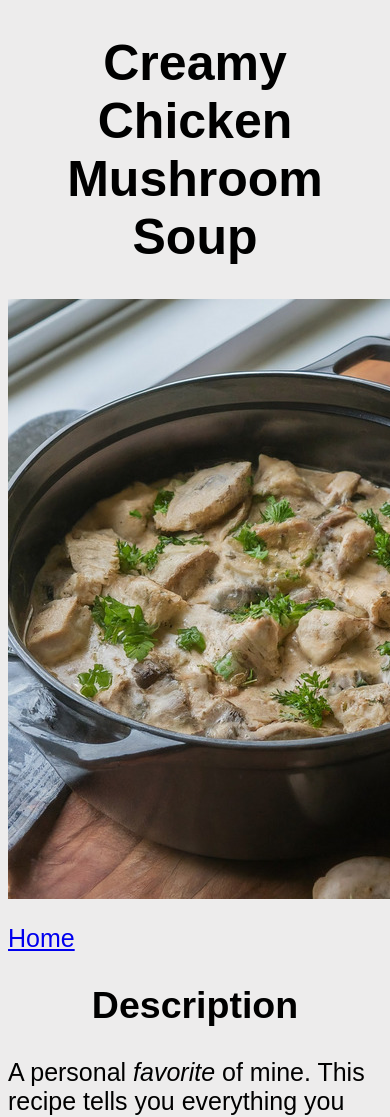
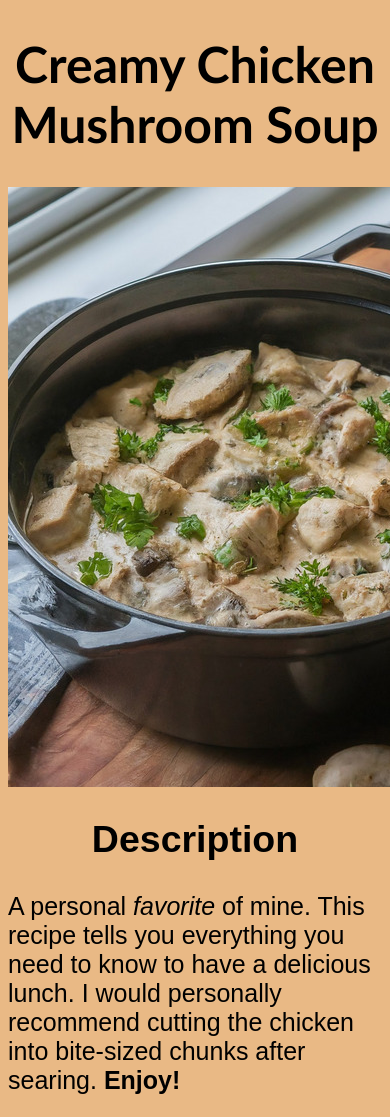
Before and after one commit to Julian-Bazo/odin-recipes, a plain HTML site: page recipes/mushroom-soup.html in a window 390 px wide. Shown: the top 1117 px of the page. Drawn offline with Linux system fonts and the light colour scheme.

Commit message:
Test phone compatibility with new CSS integration
Testing phone screen view of subdomains, as well as minor improvements to CSS.

```diff
--- a/recipes/mushroom-soup.html
+++ b/recipes/mushroom-soup.html
@@ -4,6 +4,7 @@
 
 <head>
     <meta charset="UTF-8">
+    <meta name="viewport" content="width=device-width, initial-scale=1.0">
     <link rel="stylesheet" href="../style.css">
     <title>Creamy Chicken Mushroom Soup</title>
 
@@ -12,11 +13,9 @@
 
 
 <body class="mushroom-body">
-    <h1>Creamy Chicken Mushroom Soup</h1>
+    <h1 class="mushroom-style">Creamy Chicken Mushroom Soup</h1>
 
     <img class="image" src="../imgs/mushroom-soup.jpg" alt="A delicious image our finished creamy chicken mushroom soup recipe">
-
-    <p><a href="../index.html">Home</a></p>
 
     <h2>Description</h2>
         <p>A personal <em>favorite</em> of mine. This recipe tells you everything you need to
@@ -52,7 +51,7 @@
             <li>Garnish with chopped fresh parsley and serve over cooked rice, pasta, or mashed potatoes.</li>
         </ol>
 
-        <p><a href="../index.html">Home</a></p>
+        <p style="text-align: center;"><a href="../index.html">Home</a></p>
 </body>
 
 
--- a/style.css
+++ b/style.css
@@ -1,6 +1,10 @@
 * {
-    background-color: rgb(237, 236, 236);
+    background-color: rgb(233, 185, 133);
     font-family: Arial, Helvetica, sans-serif;
+}
+
+.mushroom-style {
+    font-family: 'Gill Sans', 'Gill Sans MT', Calibri, 'Trebuchet MS', sans-serif;
 }
 
 .title {
```
Also changed, not shown: recipes/salmon.html (+2 -3 lines).
